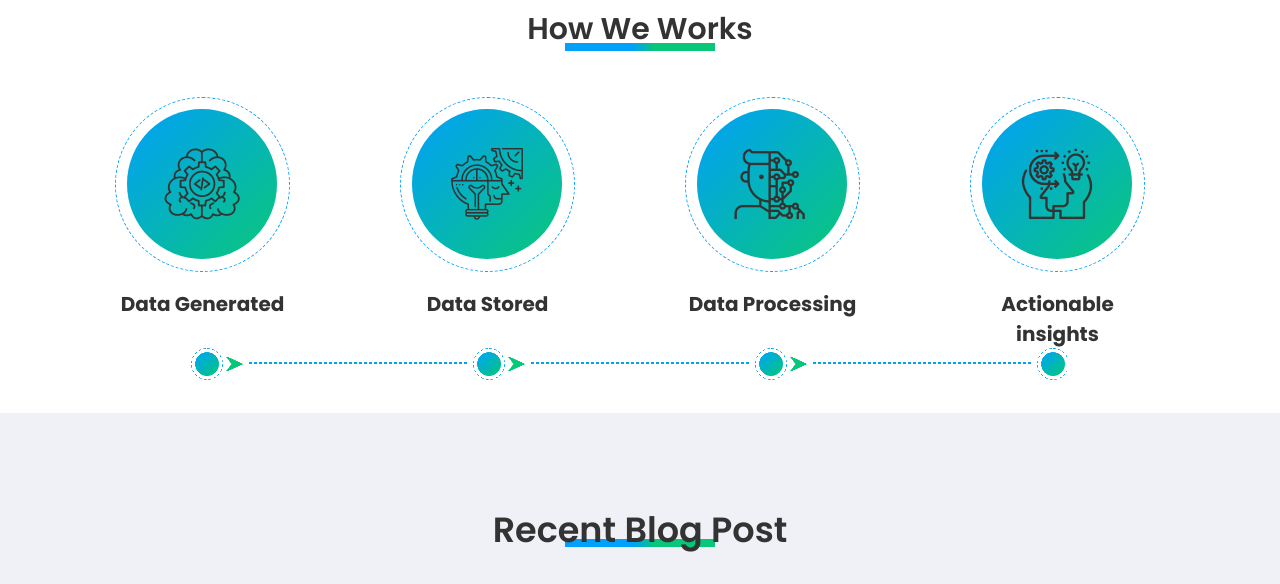
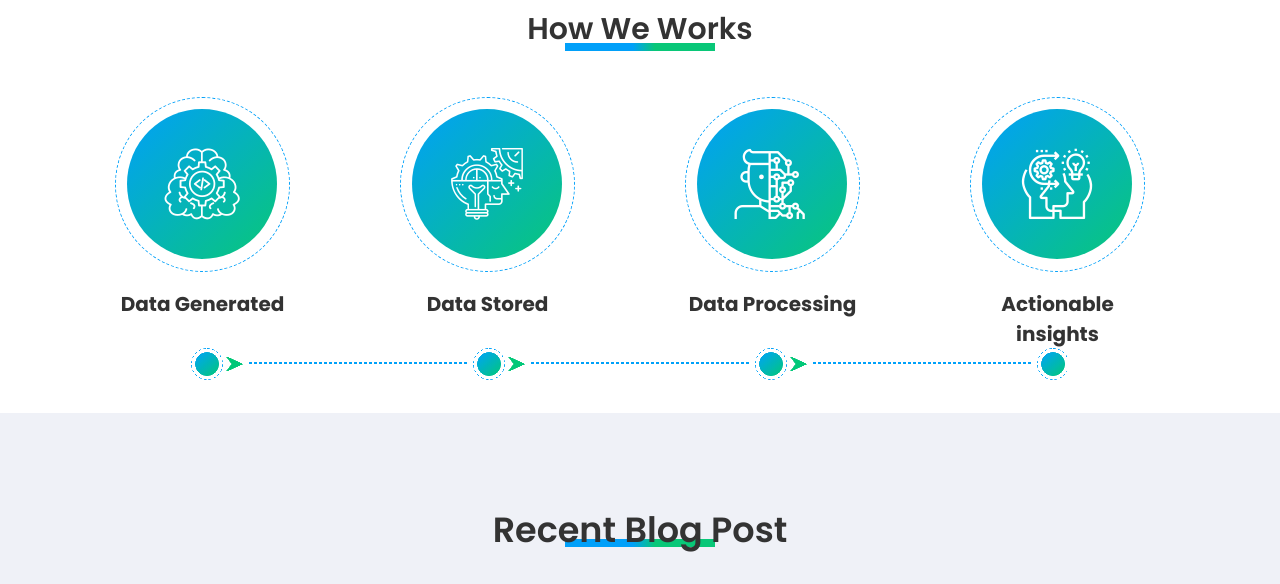
Before and after one commit to front-end-by-rimantas/25-grupe-portfolio-neuron, a website with bundled scripts: page index.html in a window 1280 px wide. Shown: the part 2740-3324 px from the top of the page. Built offline with nearby package versions, Linux system fonts and the light colour scheme; files whose address does not match are found by name.

Commit message:
flaticon color

```diff
--- a/css/components/works-section.css
+++ b/css/components/works-section.css
@@ -37,7 +37,9 @@
   }*/
 .works-title {
     color: #666666;
-
+}
+.white {
+  color: white;
 }
 .arrow {
     margin-top: 30px;
--- a/index.html
+++ b/index.html
@@ -262,7 +262,7 @@
             <div class="col-lg-3 col-md-6 col-12">
                 <div class="works-unit works-hover">
                     <div class="works-icon">
-                        <i class="flaticon-code"></i>
+                        <i class="white flaticon-code"></i>
                     </div>
                     <div class="works-title">
                         <h3 class="title">Data Generated</h3>
@@ -272,7 +272,7 @@
             <div class="col-lg-3 col-md-6 col-12">
                 <div class="works-unit works-hover">
                     <div class="works-icon">
-                        <i class="flaticon-machine-learning-1"></i>
+                        <i class="white flaticon-machine-learning-1"></i>
 
                     </div>
                     <div class="works-title">
@@ -284,7 +284,7 @@
             <div class="col-lg-3 col-md-6 col-12">
                 <div class="works-unit works-hover">
                     <div class="works-icon">
-                        <i class="flaticon-machine-learning"></i>
+                        <i class="white flaticon-machine-learning"></i>
                     </div>
                     <div class="works-title">
                         <h3 class="title">Data Processing</h3>
@@ -294,7 +294,7 @@
             <div class="col-lg-3 col-md-6 col-12">
                 <div class="works-unit works-hover">
                     <div class="works-icon">
-                        <i class="flaticon-automaton"></i>
+                        <i class="white flaticon-automaton"></i>
                     </div>
                     <div class="works-title">
                         <h3 class="title">Actionable insights</h3>
```
